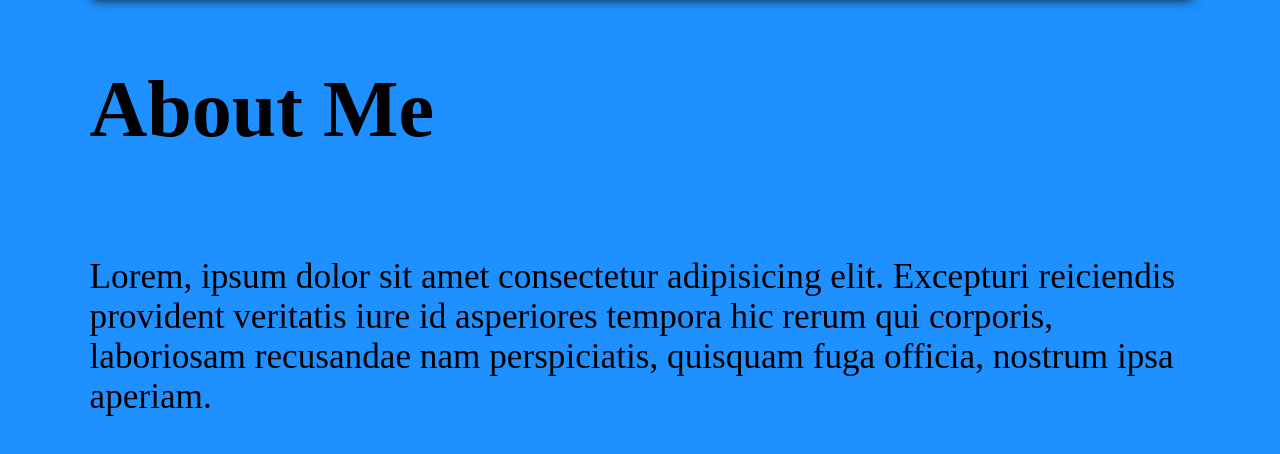
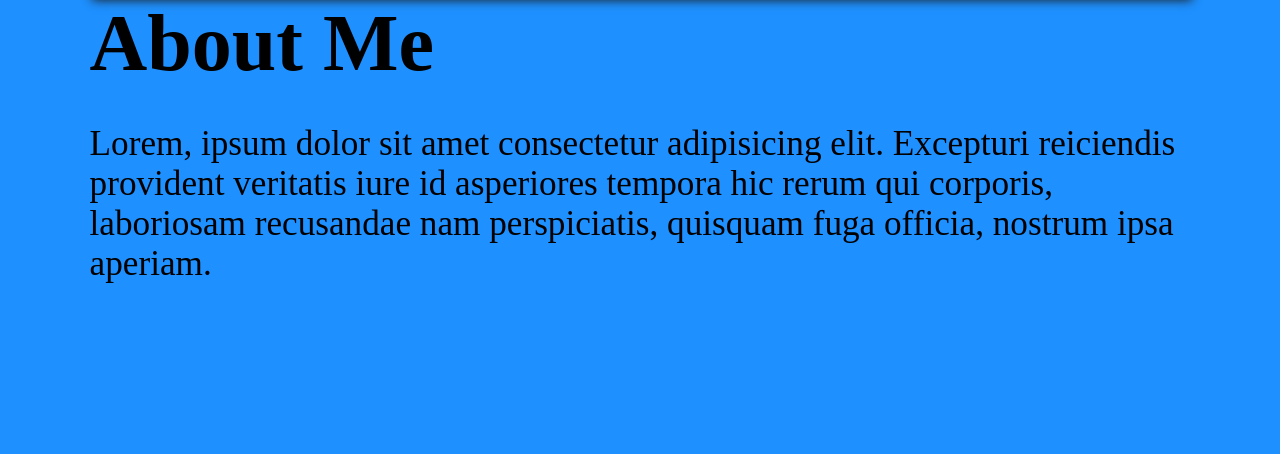
Before and after one commit to Figby222/homepage, a website built with webpack: page src/template.html in a window 1280 px wide. Shown: the part 492-946 px from the top of the page. After the commit the page ends 901 px from the top, so only its background shows below. Built offline with nearby package versions, Linux system fonts and the light colour scheme; a web font is replaced by a local one.

Commit message:
RM margin from .about-me-title

```diff
--- a/src/styles.css
+++ b/src/styles.css
@@ -51,3 +51,7 @@ p {
     display: grid;
     justify-content: center;
 }
+
+.about-me-title {
+    margin: 0;
+}
```
